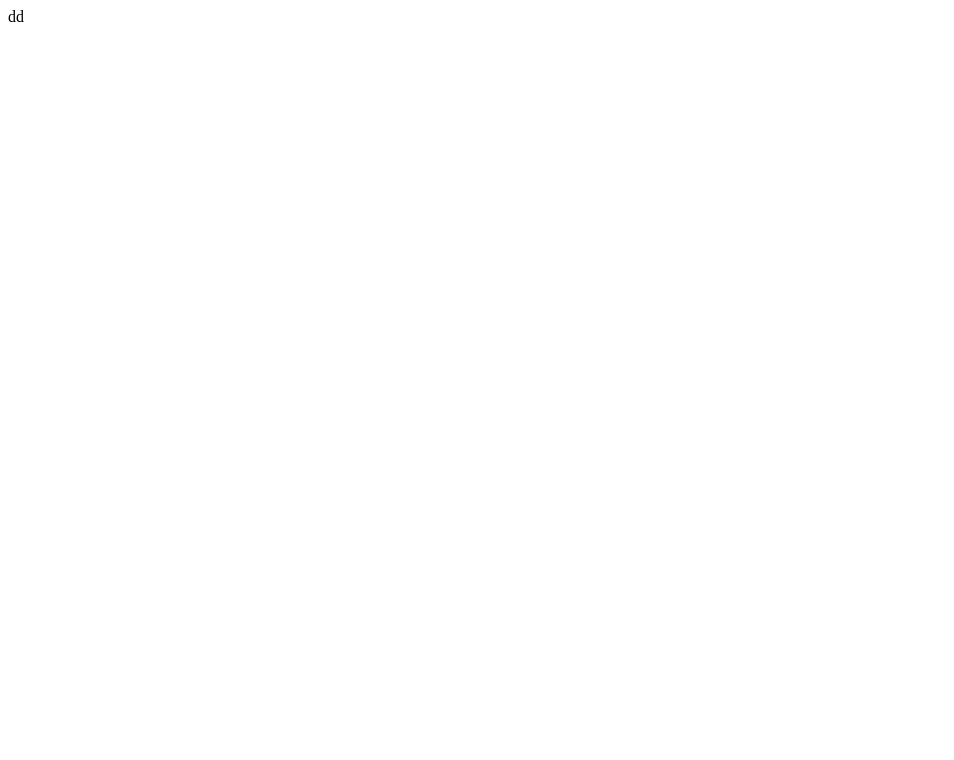
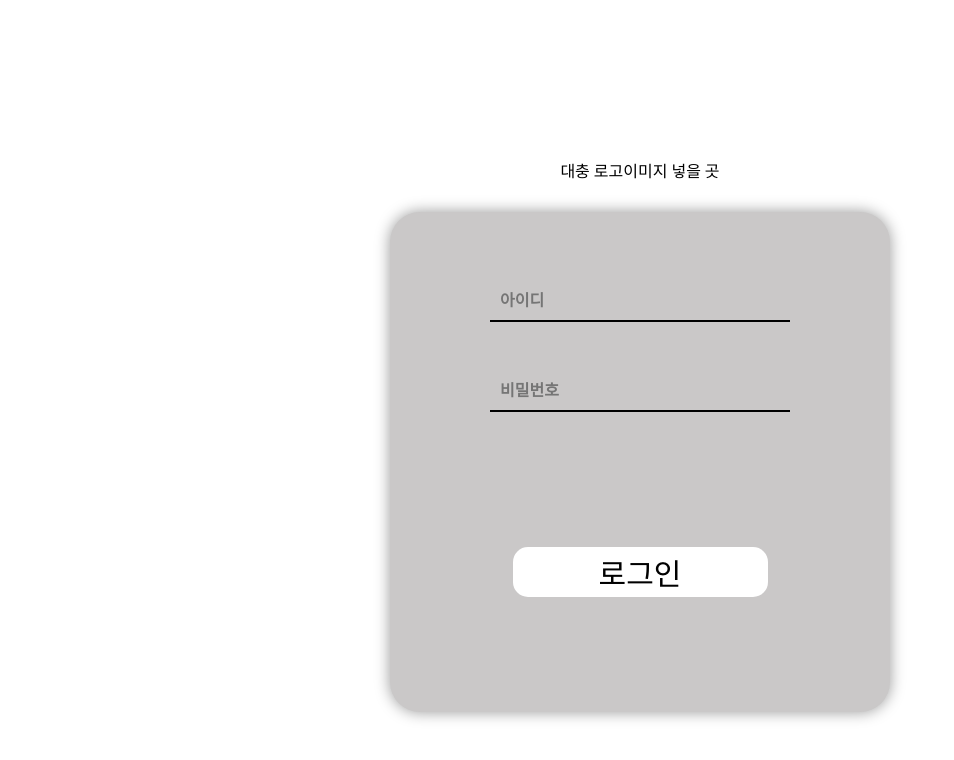
Before and after one commit to potato-club/sws-frontend, a React (Create React App) app: page /SignInUpPage/SignInUpBox in a window 1280 px wide. Shown: the top 760 px of the page, without its empty margins (0-954 px from the left). Built offline with nearby package versions, Linux system fonts and the light colour scheme.

Commit message:
병합용 커밋

```diff
--- a/package.json
+++ b/package.json
@@ -16,6 +16,7 @@
     "react-query": "^3.39.3",
     "react-scripts": "5.0.1",
     "styled-component": "^2.8.0",
+    "styled-components": "^6.1.8",
     "typescript": "^4.9.5",
     "web-vitals": "^2.1.4"
   },
--- a/public/index.html
+++ b/public/index.html
@@ -14,7 +14,7 @@
       manifest.json provides metadata used when your web app is installed on a
       user's mobile device or desktop. See https://developers.google.com/web/fundamentals/web-app-manifest/
     -->
-    <link rel="manifest" href="%PUBLIC_URL%/manifest.json" />
+    <link rel="/manifest" href="%PUBLIC_URL%/manifest.json" />
     <!--
       Notice the use of %PUBLIC_URL% in the tags above.
       It will be replaced with the URL of the `public` folder during the build.
--- a/src/App.tsx
+++ b/src/App.tsx
@@ -1,11 +1,10 @@
 import React from 'react';
+import SignInUpBox from './SignInUpPage/SignInUpBox';
 
 
 function App() {
   return (
-    <div>
-   dd
-    </div>
+    <SignInUpBox/>
   );
 }
 
--- /dev/null
+++ b/src/SignInUpPage/LoginForm.tsx
@@ -0,0 +1,80 @@
+import React from "react";
+import { useState } from "react";
+import styled from "styled-components";
+
+interface LoginFormProps{
+    onSubmit: (username: string, password: string) => void
+}
+const LoginForm:React.FC<LoginFormProps> = ({onSubmit}) =>{
+    const [username,setUsername] = useState('');
+    const [password, setPassword] = useState('');
+
+    const handleLogin= (e:React.FormEvent)=>{
+        e.preventDefault();
+        onSubmit(username,password);
+    };
+
+    return(
+        <StyledForm onSubmit={handleLogin}>
+            <StyledLabel htmlFor="Id">
+                <StyledInput
+                id="Id"
+                 type="text"
+                 placeholder="아이디"
+                 value={username}
+                 onChange={(e)=>setUsername(e.target.value)}
+                 required/>
+                 <StyledDIv/>
+            </StyledLabel>
+            <StyledLabel htmlFor="Password">
+                <StyledInput
+                id="Password"
+                 type="password"
+                 placeholder="비밀번호"
+                 value={password}
+                 onChange={(e)=>setPassword(e.target.value)}
+                 required/>
+                 <StyledDIv/>
+            </StyledLabel>
+            <StyledButton type="submit">로그인</StyledButton>
+        </StyledForm>
+
+    );
+}
+export default LoginForm;
+
+const StyledLabel = styled.label`
+    margin-bottom: 50px;
+    display: block;
+`;
+
+const StyledForm = styled.form`
+    height: 100%;
+`;
+
+const StyledButton = styled.button`
+    position: relative;
+    font-size: 30px;
+    border: none;
+    outline: none;
+    border-radius:15px;
+    background-color: white;
+    height: 50px;
+    width:85%;
+    top:85px;
+`;
+
+const StyledInput = styled.input`
+    border: none;
+    outline: none;
+    background-color: #cac8c8;
+    padding: 10px;
+    font-size: 16px;
+    font-weight: bold;
+    width: 280px;
+`;
+
+const StyledDIv = styled.div`
+    background-color: black;
+    height:2px;
+`;
--- /dev/null
+++ b/src/SignInUpPage/SignInUpBox.tsx
@@ -0,0 +1,60 @@
+import styled from "styled-components";
+import LoginForm from "./LoginForm";
+import SignUpForm from "./SignUpForm";
+const SignInUpBox=()=>{
+    const handleLoginSubmit = (username: string, password: string) =>{
+        console.log('로그인', username, password)
+    };
+
+    return(
+<LogInBoxContainer>
+        <ContainerWithLogo>
+            <Logo>대충 로고이미지 넣을 곳</Logo>
+            <LogInBox>
+                <Contents>
+                <LoginForm onSubmit={handleLoginSubmit}/>
+                </Contents>
+            </LogInBox>
+        </ContainerWithLogo>
+</LogInBoxContainer>
+    );
+
+}
+export default SignInUpBox;
+
+
+const LogInBoxContainer = styled.div`
+  display  : flex ;
+  align-items: center;
+  flex-direction: column;
+`;
+
+const ContainerWithLogo = styled.div`
+  text-align  :center ;
+  margin-top: 150px;
+`;
+
+const LogInBox = styled.div`
+    display: flex;
+    flex-direction: column;
+    text-align: left;
+    width:500px;
+    height: 500px;
+    background-color: #cac8c8;
+    border-radius: 30px;
+    box-shadow: 0 0 15px rgba(0,0,0,0.4);
+`;
+
+const Logo = styled.div`
+    margin-bottom: 30px;
+`;
+
+const Contents = styled.div`
+    display:flex;
+    flex-direction: column;
+    justify-content: center;
+    align-items: center;
+    margin-top: 70px;
+    height:100%;
+    text-align: center;
+`;
--- /dev/null
+++ b/src/SignInUpPage/SignUpForm.tsx
@@ -0,0 +1,91 @@
+import React from "react";
+import { useState } from "react";
+import styled from "styled-components";
+
+interface SignUpFormProps{
+    onSubmit: (username: string, password: string, email:string) => void
+}
+const SignUpForm:React.FC<SignUpFormProps> = ({onSubmit}) =>{
+    const [username,setUsername] = useState('');
+    const [password, setPassword] = useState('');
+    const [email, setEmail] = useState('');
+
+    const handleSignUp= (e:React.FormEvent)=>{
+        e.preventDefault();
+        onSubmit(username,password,email);
+    };
+
+    return(
+        <StyledForm onSubmit={handleSignUp}>
+            <StyledLabel htmlFor="Id">
+                <StyledInput
+                id="Id"
+                 type="text"
+                 placeholder="아이디"
+                 value={username}
+                 onChange={(e)=>setUsername(e.target.value)}
+                 required/>
+                 <StyledDIv/>
+            </StyledLabel>
+            <StyledLabel htmlFor="Password">
+                <StyledInput
+                id="Password"
+                 type="password"
+                 placeholder="비밀번호"
+                 value={password}
+                 onChange={(e)=>setPassword(e.target.value)}
+                 required/>
+                 <StyledDIv/>
+            </StyledLabel>
+            <StyledLabel htmlFor="Email">
+                <StyledInput
+                id="Email"
+                 type="text"
+                 placeholder="이메일"
+                 value={email}
+                 onChange={(e)=>setEmail(e.target.value)}
+                 required/>
+                 <StyledDIv/>
+            </StyledLabel>
+            <StyledButton type="submit">회원가입</StyledButton>
+        </StyledForm>
+
+    );
+}
+export default SignUpForm;
+
+const StyledLabel = styled.label`
+    margin-bottom: 50px;
+    display: block;
+`;
+
+const StyledForm = styled.form`
+    height: 100%;
+`;
+
+const StyledButton = styled.button`
+    position: relative;
+    font-size: 30px;
+    border: none;
+    outline: none;
+    border-radius:15px;
+    background-color: white;
+    height: 50px;
+    width:85%;
+    top:85px;
+`;
+
+const StyledInput = styled.input`
+    border: none;
+    outline: none;
+    background-color: #cac8c8;
+    padding: 10px;
+    font-size: 16px;
+    font-weight: bold;
+    width: 280px;
+`;
+
+const StyledDIv = styled.div`
+    background-color: black;
+    height:2px;
+`;
```
Also changed, not shown: src/SignInUpPage/KakaoSignInBtn.tsx (added, +21 -0 lines), 1 other file (tests, documents, lock files or other folders).
